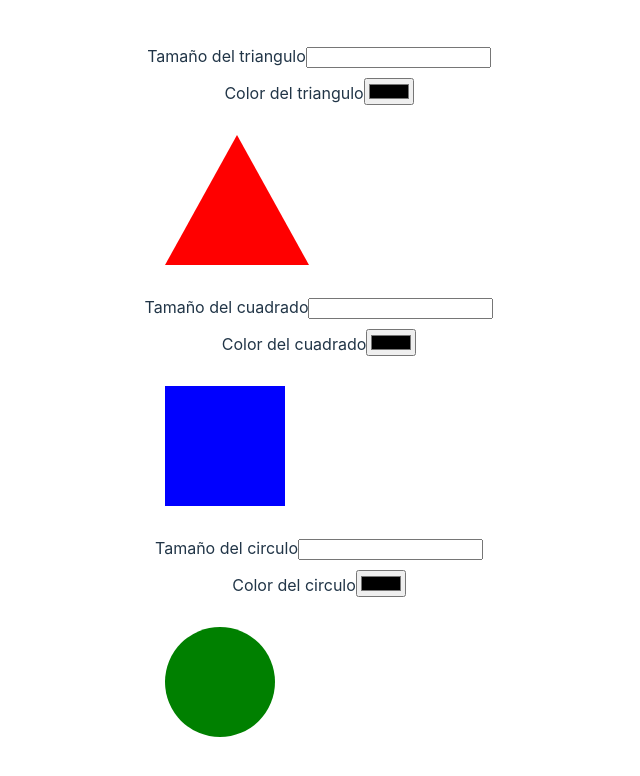
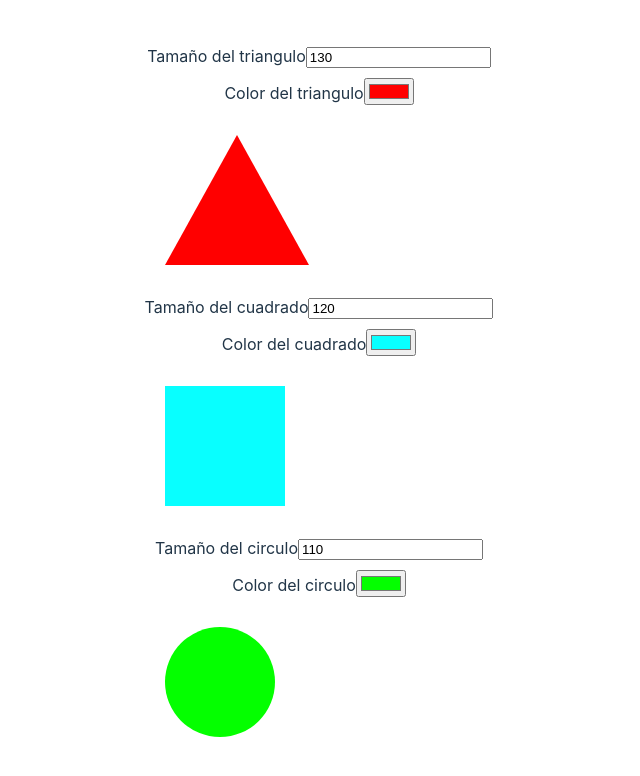
Before and after one commit to BoccoSantiago/ra-m2-usestate-useeffect, a React (Vite) app: page / in a window 1280 px wide. Shown: the top 776 px of the page, without its empty margins (321-961 px from the left). Built offline with nearby package versions, Linux system fonts and the light colour scheme.

Commit message:
first taks solution

```diff
--- a/src/App.tsx
+++ b/src/App.tsx
@@ -7,11 +7,11 @@ import "./App.css";
 function App() {
   const [change, setChange] = useState({
     triangleSize: 130,
-    triangleColor: "red",
+    triangleColor: "#FF0000",
     squareSize: 120,
-    squareColor: "blue",
+    squareColor: "#08FFFF",
     circleSize: 110,
-    circleColor: "green",
+    circleColor: "#04FF00",
   });
 
   const {
@@ -24,13 +24,13 @@ function App() {
   } = change;
 
   useEffect(() => {
-    if (triangleSize === circleSize && triangleSize === squareSize) {
+    if (triangleSize == circleSize && triangleSize == squareSize) {
       alert("todos los tamaños son iguales");
     }
   }, [circleSize, squareSize, triangleSize]);
 
   useEffect(() => {
-    if (triangleColor === circleColor && triangleColor === squareColor) {
+    if (triangleColor == circleColor && triangleColor == squareColor) {
       alert("todos los colores son iguales");
     }
   }, [circleColor, squareColor, triangleColor]);
@@ -73,31 +73,31 @@ function App() {
     >
       <label>
         Tamaño del triangulo
-        <input name="triangleSize" type="number" onChange={handleChange} />
+        <input name="triangleSize" value={triangleSize} type="number" onChange={handleChange} />
       </label>
       <label>
         Color del triangulo
-        <input name="triangleColor" type="color" onChange={handleChange} />
+        <input name="triangleColor" value={triangleColor} type="color" onChange={handleChange} />
       </label>
       <div style={style_triangle} className="triangle"></div>
 
       <label>
         Tamaño del cuadrado
-        <input name="squareSize" type="number" onChange={handleChange} />
+        <input name="squareSize" value={squareSize}  type="number" onChange={handleChange} />
       </label>
       <label>
         Color del cuadrado
-        <input name="squareColor" type="color" onChange={handleChange} />
+        <input name="squareColor" value={squareColor}  type="color" onChange={handleChange} />
       </label>
       <div style={style_square} className="square"></div>
 
       <label>
         Tamaño del circulo
-        <input name="circleSize" type="number" onChange={handleChange} />
+        <input name="circleSize" value={circleSize}  type="number" onChange={handleChange} />
       </label>
       <label>
         Color del circulo
-        <input name="circleColor" type="color" onChange={handleChange} />
+        <input name="circleColor"  value={circleColor} type="color" onChange={handleChange} />
       </label>
       <div style={style_circle} className="circle"></div>
     </div>
```
